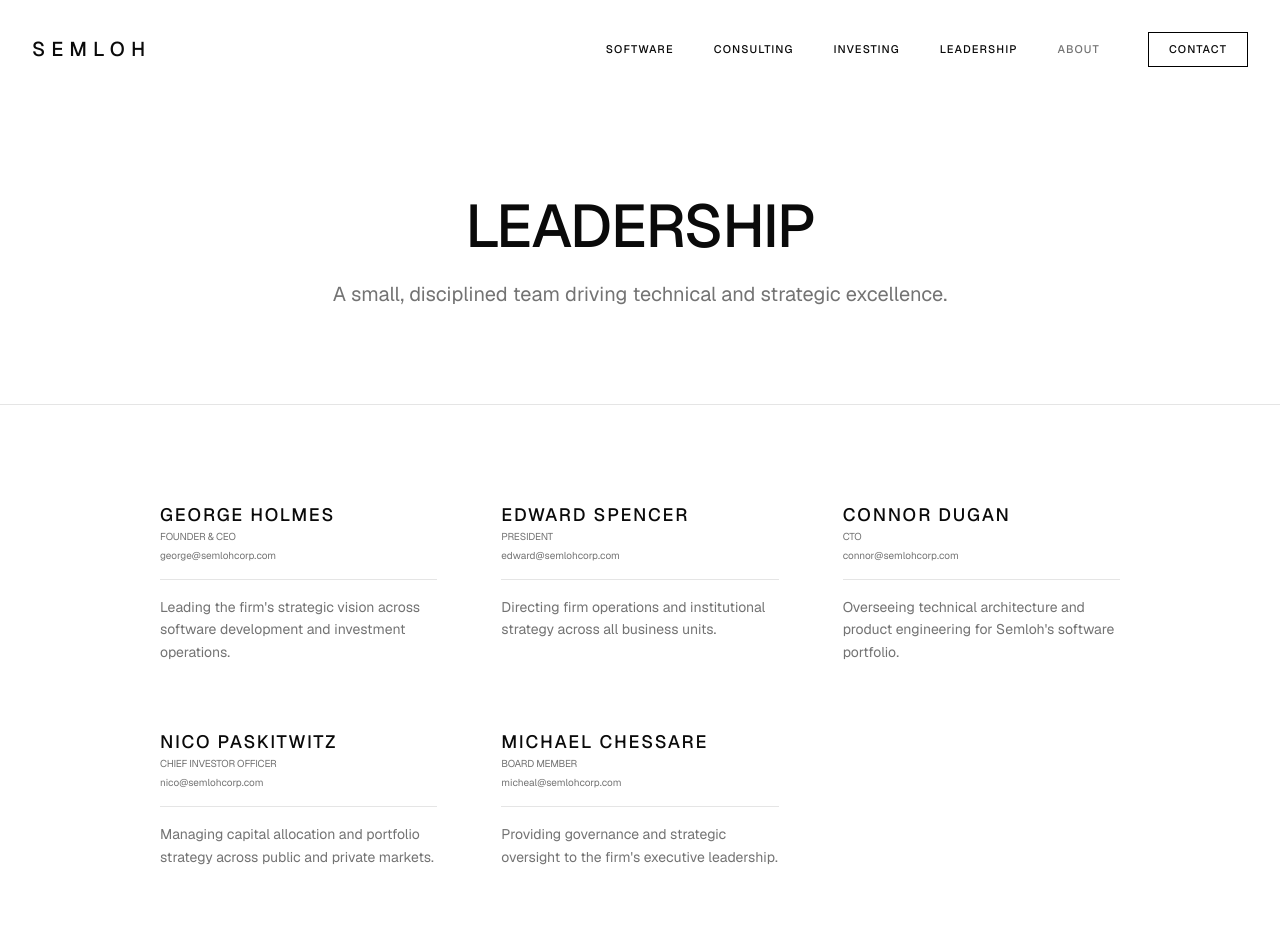
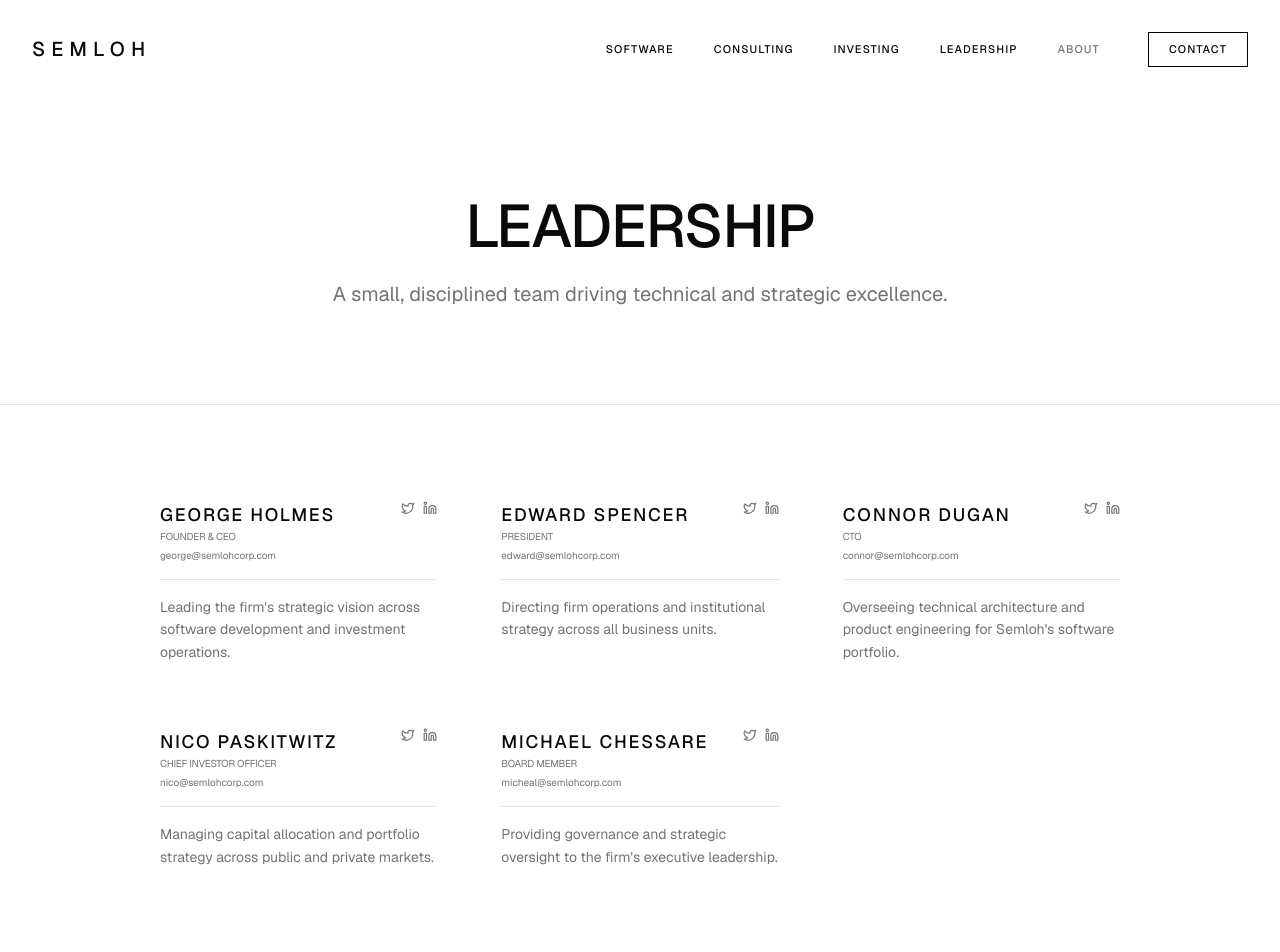
Before and after one commit to Chatterbox-Labs-LLC/semloh, a Next.js app: page /leadership in a window 1280 px wide. Shown: the top 952 px of the page. Built offline with nearby package versions, Linux system fonts and the light colour scheme.

Commit message:
add social links and finalize build config

```diff
--- a/next.config.ts
+++ b/next.config.ts
@@ -4,6 +4,7 @@ const nextConfig: NextConfig = {
   /* config options here */
   reactCompiler: true,
   output: 'export',
+  trailingSlash: true,
 };
 
 export default nextConfig;
--- a/src/app/leadership/page.tsx
+++ b/src/app/leadership/page.tsx
@@ -1,7 +1,47 @@
 import { Navbar } from "@/components/navbar";
 import { Footer } from "@/components/footer";
+import { Linkedin, Twitter } from "lucide-react";
+import Link from "next/link";
 
 export default function LeadershipPage() {
+  const leaders = [
+    {
+      name: "George Holmes",
+      role: "Founder & CEO",
+      email: "george@semlohcorp.com",
+      bio: "Leading the firm's strategic vision across software development and investment operations.",
+      socials: { x: "#", linkedin: "#" }
+    },
+    {
+      name: "Edward Spencer",
+      role: "President",
+      email: "edward@semlohcorp.com",
+      bio: "Directing firm operations and institutional strategy across all business units.",
+      socials: { x: "#", linkedin: "#" }
+    },
+    {
+      name: "Connor Dugan",
+      role: "CTO",
+      email: "connor@semlohcorp.com",
+      bio: "Overseeing technical architecture and product engineering for Semloh's software portfolio.",
+      socials: { x: "#", linkedin: "#" }
+    },
+    {
+      name: "Nico Paskitwitz",
+      role: "Chief Investor Officer",
+      email: "nico@semlohcorp.com",
+      bio: "Managing capital allocation and portfolio strategy across public and private markets.",
+      socials: { x: "#", linkedin: "#" }
+    },
+    {
+      name: "Michael Chessare",
+      role: "Board Member",
+      email: "micheal@semlohcorp.com",
+      bio: "Providing governance and strategic oversight to the firm's executive leadership.",
+      socials: { x: "#", linkedin: "#" }
+    }
+  ];
+
   return (
     <div className="flex flex-col min-h-screen">
       <Navbar />
@@ -15,60 +55,28 @@ export default function LeadershipPage() {
 
         <section className="py-24 px-8 max-w-5xl mx-auto">
           <div className="grid md:grid-cols-2 lg:grid-cols-3 gap-16">
-            <div className="space-y-4">
-              <div className="border-b pb-4">
-                <div className="text-lg font-medium uppercase tracking-widest">George Holmes</div>
-                <div className="text-[10px] text-muted-foreground uppercase tracking-tight font-normal">Founder & CEO</div>
-                <div className="text-[10px] text-muted-foreground mt-1 lowercase font-normal">george@semlohcorp.com</div>
+            {leaders.map((leader) => (
+              <div key={leader.name} className="space-y-4">
+                <div className="border-b pb-4">
+                  <div className="flex justify-between items-start">
+                    <div className="text-lg font-medium uppercase tracking-widest">{leader.name}</div>
+                    <div className="flex gap-2">
+                      <Link href={leader.socials.x} className="text-muted-foreground hover:text-black dark:hover:text-white transition-colors">
+                        <Twitter className="h-3.5 w-3.5" />
+                      </Link>
+                      <Link href={leader.socials.linkedin} className="text-muted-foreground hover:text-black dark:hover:text-white transition-colors">
+                        <Linkedin className="h-3.5 w-3.5" />
+                      </Link>
+                    </div>
+                  </div>
+                  <div className="text-[10px] text-muted-foreground uppercase tracking-tight font-normal">{leader.role}</div>
+                  <div className="text-[10px] text-muted-foreground mt-1 lowercase font-normal">{leader.email}</div>
+                </div>
+                <p className="text-sm text-muted-foreground font-normal leading-relaxed">
+                  {leader.bio}
+                </p>
               </div>
-              <p className="text-sm text-muted-foreground font-normal leading-relaxed">
-                Leading the firm's strategic vision across software development and investment operations.
-              </p>
-            </div>
-
-            <div className="space-y-4">
-              <div className="border-b pb-4">
-                <div className="text-lg font-medium uppercase tracking-widest">Edward Spencer</div>
-                <div className="text-[10px] text-muted-foreground uppercase tracking-tight font-normal">President</div>
-                <div className="text-[10px] text-muted-foreground mt-1 lowercase font-normal">edward@semlohcorp.com</div>
-              </div>
-              <p className="text-sm text-muted-foreground font-normal leading-relaxed">
-                Directing firm operations and institutional strategy across all business units.
-              </p>
-            </div>
-
-            <div className="space-y-4">
-              <div className="border-b pb-4">
-                <div className="text-lg font-medium uppercase tracking-widest">Connor Dugan</div>
-                <div className="text-[10px] text-muted-foreground uppercase tracking-tight font-normal">CTO</div>
-                <div className="text-[10px] text-muted-foreground mt-1 lowercase font-normal">connor@semlohcorp.com</div>
-              </div>
-              <p className="text-sm text-muted-foreground font-normal leading-relaxed">
-                Overseeing technical architecture and product engineering for Semloh's software portfolio.
-              </p>
-            </div>
-
-            <div className="space-y-4">
-              <div className="border-b pb-4">
-                <div className="text-lg font-medium uppercase tracking-widest">Nico Paskitwitz</div>
-                <div className="text-[10px] text-muted-foreground uppercase tracking-tight font-normal">Chief Investor Officer</div>
-                <div className="text-[10px] text-muted-foreground mt-1 lowercase font-normal">nico@semlohcorp.com</div>
-              </div>
-              <p className="text-sm text-muted-foreground font-normal leading-relaxed">
-                Managing capital allocation and portfolio strategy across public and private markets.
-              </p>
-            </div>
-
-            <div className="space-y-4">
-              <div className="border-b pb-4">
-                <div className="text-lg font-medium uppercase tracking-widest">Michael Chessare</div>
-                <div className="text-[10px] text-muted-foreground uppercase tracking-tight font-normal">Board Member</div>
-                <div className="text-[10px] text-muted-foreground mt-1 lowercase font-normal">micheal@semlohcorp.com</div>
-              </div>
-              <p className="text-sm text-muted-foreground font-normal leading-relaxed">
-                Providing governance and strategic oversight to the firm's executive leadership.
-              </p>
-            </div>
+            ))}
           </div>
         </section>
 
--- a/src/components/footer.tsx
+++ b/src/components/footer.tsx
@@ -1,14 +1,28 @@
 import Link from "next/link";
+import { Github, Youtube, Twitter } from "lucide-react";
 
 export function Footer() {
   return (
     <footer className="py-24 px-8 border-t bg-zinc-50 dark:bg-zinc-950">
       <div className="max-w-5xl mx-auto grid grid-cols-2 md:grid-cols-4 gap-12">
-        <div className="col-span-2">
-          <div className="text-lg font-medium tracking-widest uppercase mb-6">Semloh</div>
-          <p className="text-sm text-muted-foreground max-w-xs font-normal">
-            A multidisciplinary firm dedicated to software development, strategic consulting, and venture investing.
-          </p>
+        <div className="col-span-2 space-y-8">
+          <div>
+            <div className="text-lg font-medium tracking-widest uppercase mb-6">Semloh</div>
+            <p className="text-sm text-muted-foreground max-w-xs font-normal">
+              A multidisciplinary firm dedicated to software development, strategic consulting, and venture investing.
+            </p>
+          </div>
+          <div className="flex gap-6">
+            <Link href="#" className="text-muted-foreground hover:text-black dark:hover:text-white transition-colors">
+              <Twitter className="h-5 w-5" />
+            </Link>
+            <Link href="#" className="text-muted-foreground hover:text-black dark:hover:text-white transition-colors">
+              <Github className="h-5 w-5" />
+            </Link>
+            <Link href="#" className="text-muted-foreground hover:text-black dark:hover:text-white transition-colors">
+              <Youtube className="h-5 w-5" />
+            </Link>
+          </div>
         </div>
 
         <div className="flex flex-col space-y-4">
```
